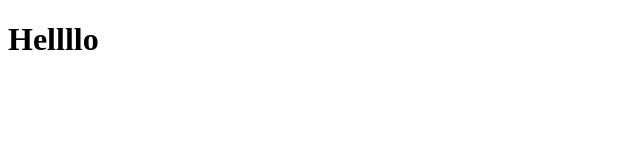
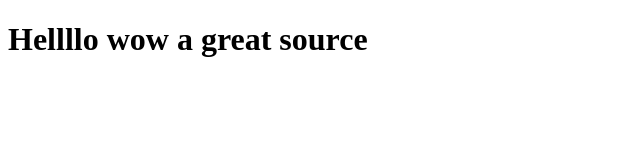
Before and after one commit to amini110/coursera-test, a plain HTML site: page site/index.html in a window 1280 px wide. Shown: the whole page, without its empty margins (0-640 px from the left). Drawn offline with Linux system fonts and the light colour scheme.

Commit message:
small addition to our page conten-mt

```diff
--- a/site/index.html
+++ b/site/index.html
@@ -5,7 +5,7 @@
 </head>
 
 <body>
-<h1>Hellllo</h1>
+<h1>Hellllo wow a great source</h1>
 </body>
 
 </html>
```
